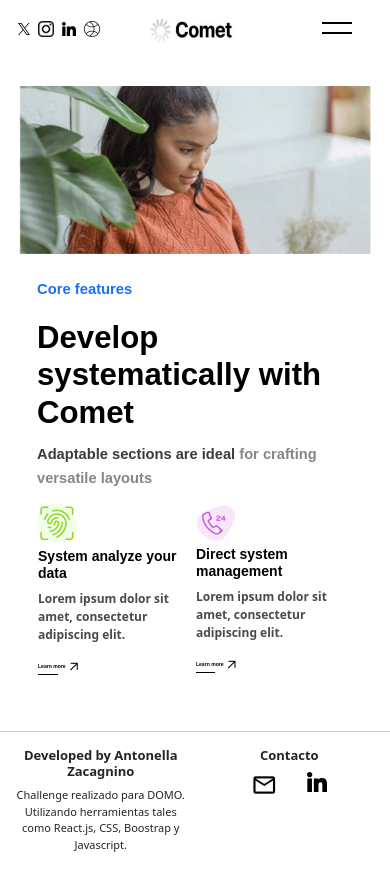
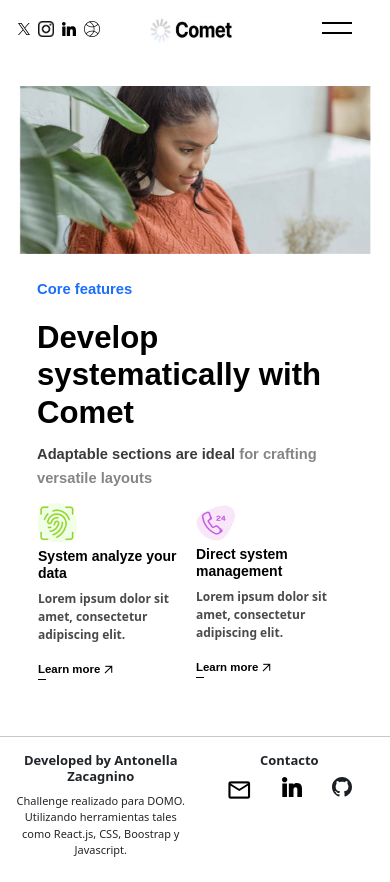
Before and after one commit to AntonellaZacagnino/Challenge-Domo, a React (Create React App) app: page / in a window 390 px wide. Built offline with nearby package versions, Linux system fonts and the light colour scheme.

Commit message:
Some changes
Fixes and add github icon

```diff
--- a/src/App.css
+++ b/src/App.css
@@ -153,26 +153,30 @@ body{
   color: black;
   font-weight: bold;
   cursor: pointer;
-  width: 10vw;
+  width: 12vw;
+  background: transparent;
+  border: none;
+  text-align: left;
+  padding-left: unset;
 }
 
 .container-info .services .learn-more:hover{
   opacity: 0.8;
 }
 
-.container-info .services .learn-more a{
+.container-info .services .learn-more button{
   display: flex;
   align-items: center;
-  font-size: calc(0.6vw + 0.3vw + 0.4vmin);
+  font-size: calc(0.5vw + 9.5px);
 }
 
-.container-info .services .learn-more a span{
+.container-info .services .learn-more button span{
   margin-left: 0.4vw;
   font-size: 1.4vw;
 }
 
 .container-info .services .learn-more .btn-line{
-  width: 1.2vw;
+  width: calc(1vw + 1vmin);
   height: 0.1vw;
   background-color: black;
 }
@@ -275,7 +279,8 @@ body{
   opacity: 0.8;
 }
 
-.footer .footer-content .contact .linkedin-logo{
+.footer .footer-content .contact .linkedin-logo,
+.footer .footer-content .contact .github-logo{
   width: 20px;
   height: 20px;
 }
@@ -409,12 +414,8 @@ body{
     font-size: 14px;
   }
 
-  .container-info .services .learn-more a span{
+  .container-info .services .learn-more button span{
     font-size: 14px;
-  }
-
-  .container-info .services .learn-more .btn-line{
-    width: 5vw;
   }
 
   /* MODAL */
--- a/src/App.js
+++ b/src/App.js
@@ -79,10 +79,10 @@ function App() {
               <h3>System analyze your data</h3>
               <p>Lorem ipsum dolor sit amet, consectetur adipiscing elit.</p>
               <div className='learn-more'>
-                <a onClick={openModal} href="/" className='learn-more'>
+                <button onClick={openModal} href="/" className='learn-more'>
                   Learn more
                   <span className="material-symbols-outlined">arrow_outward</span>
-                </a>
+                </button>
                 <div className='btn-line'></div>
               </div>
             </div>
@@ -92,10 +92,10 @@ function App() {
               <h3>Direct system management</h3>
               <p>Lorem ipsum dolor sit amet, consectetur adipiscing elit.</p>
               <div className='learn-more'>
-                <a onClick={openModal} href='/' className='learn-more'>
+                <button onClick={openModal} className='learn-more'>
                   Learn more
                   <span className="material-symbols-outlined">arrow_outward</span>
-                </a>
+                </button>
                 <div className='btn-line'></div>
               </div>
             </div>
@@ -133,6 +133,9 @@ function App() {
               <a href='https://www.linkedin.com/in/antonella-zacagnino'>
                 <img src="/linkedin-logo.svg" className='linkedin-logo' alt="linkedin logo" />
               </a>
+              <a href='https://github.com/AntonellaZacagnino'>
+                <img src="/github-logo.svg" className='github-logo' alt="github logo" />
+              </a>
             </div>
           </div>
         </div>
```
Also changed, not shown: public/github-logo - copia.svg (added), public/github-logo.svg (added).
